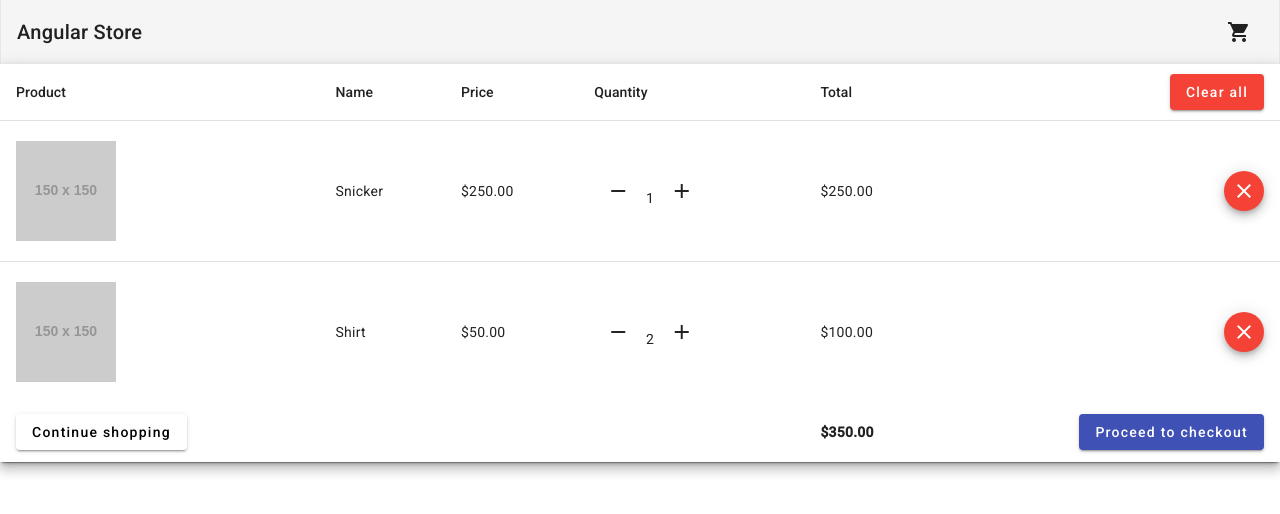
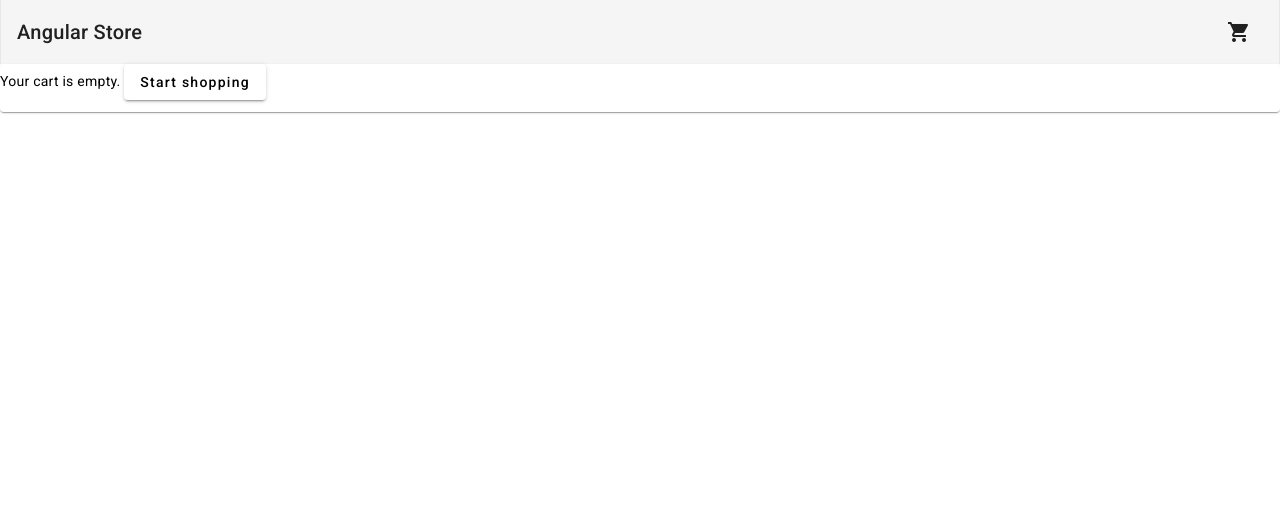
Before and after one commit to jlefilho/angular-store, an Angular app: page /cart in a window 1280 px wide. Shown: the top 514 px of the page. Built offline with nearby package versions, Linux system fonts and the light colour scheme.

Commit message:
feat: updating items at cart page

```diff
--- a/src/app/pages/cart/cart.component.ts
+++ b/src/app/pages/cart/cart.component.ts
@@ -31,7 +31,10 @@ export class CartComponent implements OnInit {
   constructor(private cartService: CartService) { }
 
   ngOnInit(): void {
-    this.dataSource = this.cart.items
+    this.cartService.cart.subscribe((_cart: Cart) => {
+      this.cart = _cart
+      this.dataSource = this.cart.items
+    })
   }
 
   getTotal(items: CartItem[]): number {
```
